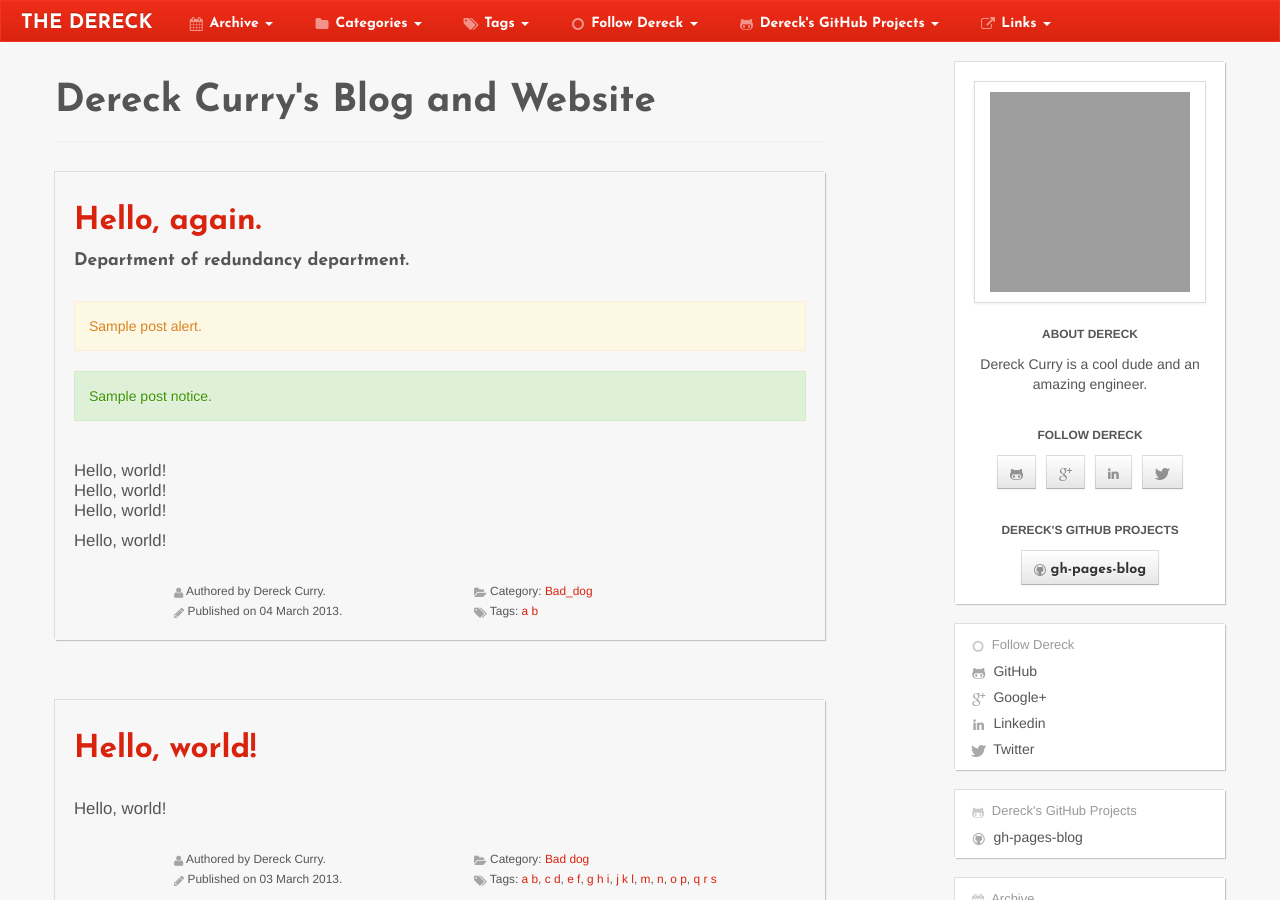
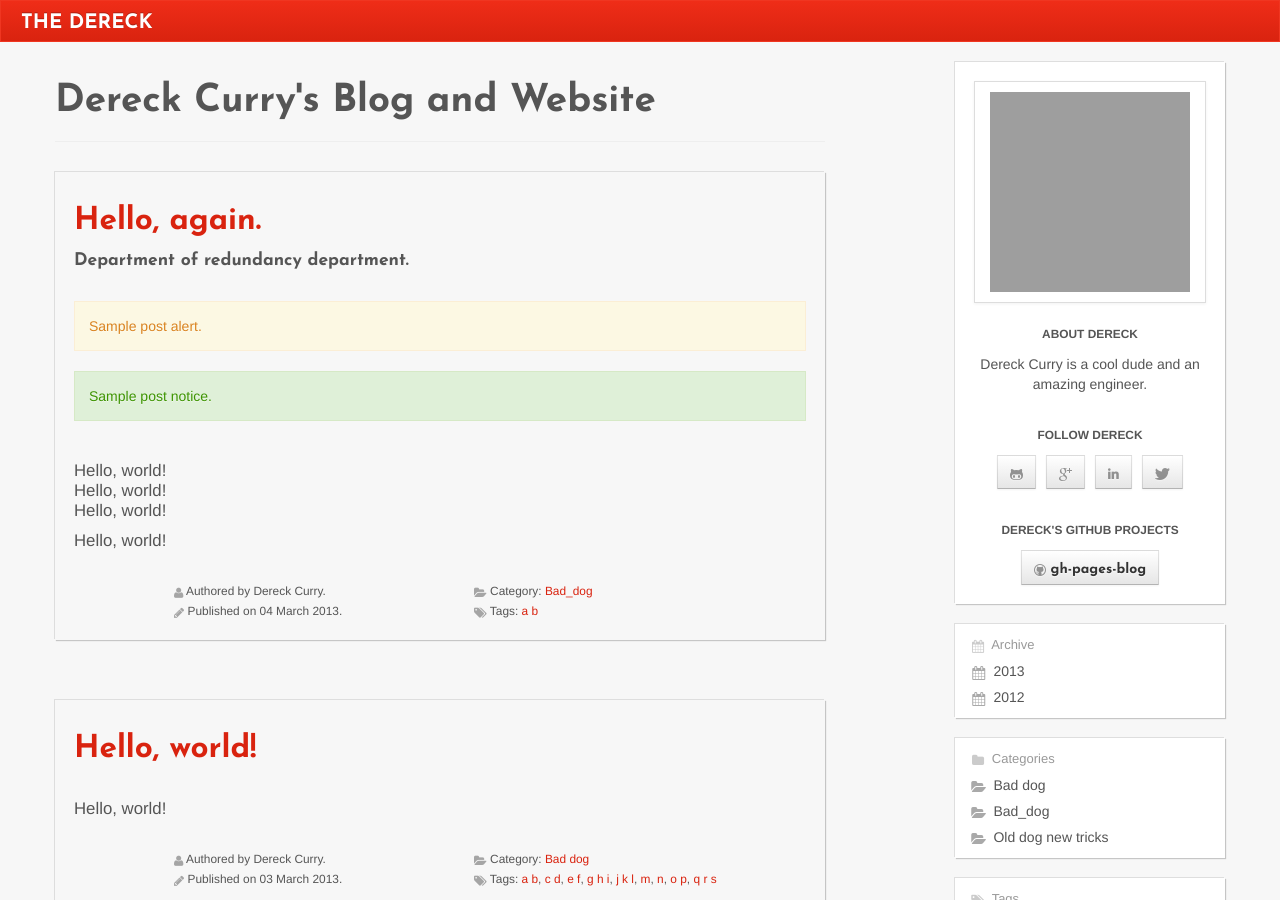
Before and after one commit to thedereck/thedereck.github.com, a Jekyll site: the page built from index.html, in a window 1280 px wide and 900 px high. Built offline with Jekyll 4.4.1, drawn with Linux system fonts in a browser that asks for light colours; grey boxes are pictures that could not be loaded.

Commit message:
Cleaning up navbars and navlists

```diff
--- a/_config.yml
+++ b/_config.yml
@@ -32,9 +32,9 @@ sections:
     github_projects :
       enabled : true
   social_links :
-    enabled : true
+    enabled : false
   github_projects :
-    enabled : true
+    enabled : false
   external_links :
     enabled : true
   archive :
@@ -46,17 +46,17 @@ sections:
 
 navbar :
   archive :
-    enabled : true
+    enabled : false
   categories :
-    enabled : true
+    enabled : false
   tags :
-    enabled : true
+    enabled : false
   github_projects :
-    enabled : true
+    enabled : false
   social_links :
-    enabled : true
+    enabled : false
   external_links :
-    enabled : true
+    enabled : false
 
 social_links :
   follow_name : Dereck
```
